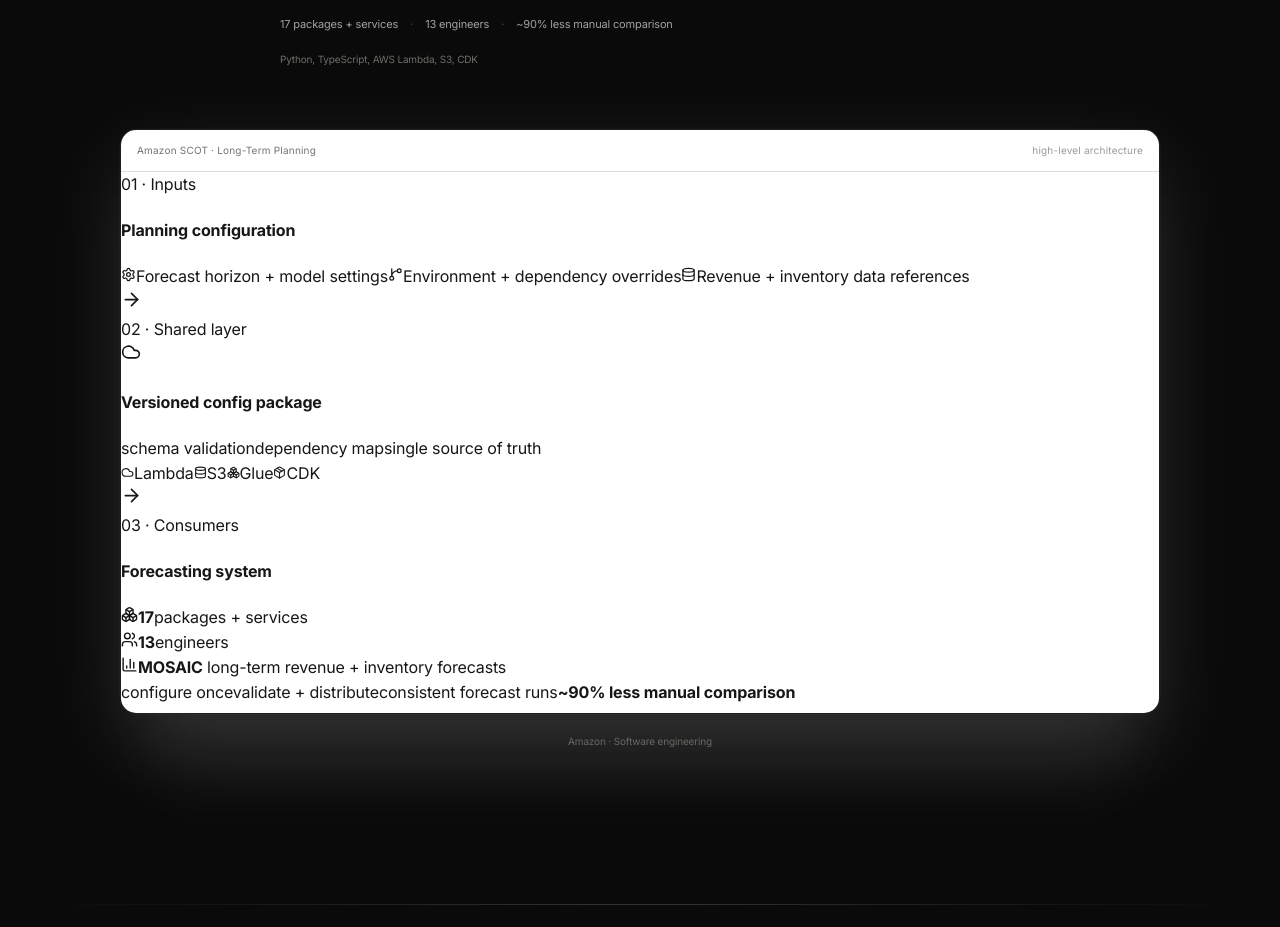
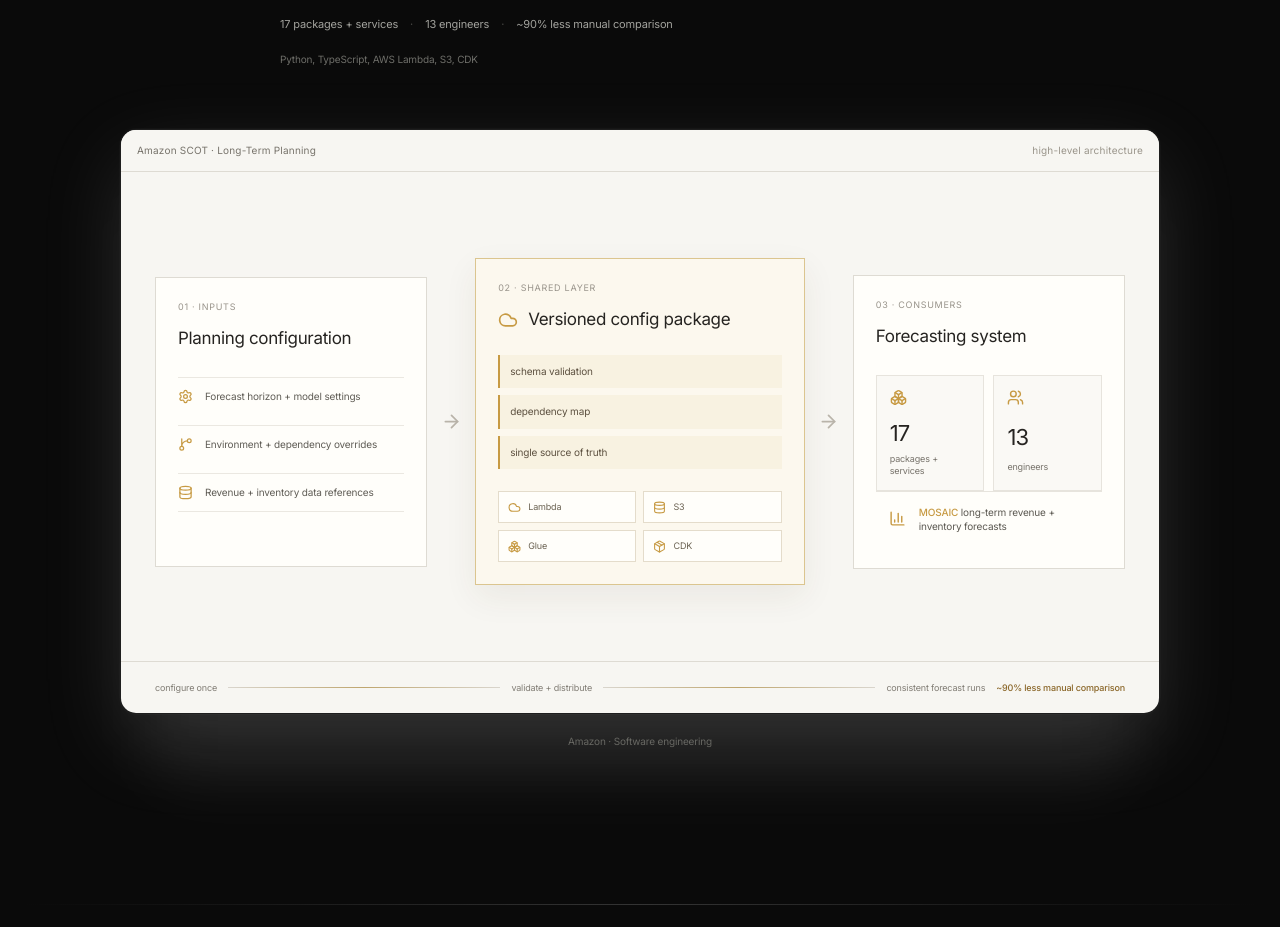
Before and after one commit to kenchengkc/personal-website, a Next.js app: page / in a window 1280 px wide. Shown: the part 2060-2987 px from the top of the page. Built offline with nearby package versions, Linux system fonts and the light colour scheme.

Commit message:
Style Amazon AWS architecture visualization

```diff
--- a/app/project-demos.css
+++ b/app/project-demos.css
@@ -27,66 +27,227 @@
   color: #9a9994;
 }
 
-/* Amazon */
-
-.amazon-config {
-  height: calc(100% - 42px);
-  display: grid;
-  grid-template-columns: minmax(0, 1.25fr) minmax(180px, 0.75fr);
-}
-
-.amazon-code {
-  display: grid;
-  align-content: center;
-  gap: 3px;
-  padding: 36px;
-  font-family: ui-monospace, SFMono-Regular, Menlo, Monaco, Consolas, monospace;
-  font-size: clamp(11px, 1.15vw, 14px);
-  line-height: 1.7;
-}
-
-.amazon-code > span {
-  display: block;
-  padding: 3px 8px;
-}
-
-.amazon-code > span:not(:first-child):not(:last-child) {
-  padding-left: 26px;
-}
-
-.amazon-code i {
-  color: #6f6d68;
-  font-style: normal;
-}
-
-.amazon-services {
-  display: grid;
-  align-content: center;
-  gap: 0;
-  padding: 28px;
-  border-left: 1px solid #deddd8;
-}
-
-.amazon-services span {
+/* Amazon: high-level configuration and distribution architecture. */
+
+.amazon-demo {
+  --amazon-gold: #c79a43;
+  --amazon-gold-soft: #f5ecd8;
+  --amazon-ink: #262421;
+  --amazon-muted: #77736b;
+  --amazon-line: #dedbd3;
+  background: #f7f6f2;
+  color: var(--amazon-ink);
+}
+
+.amazon-demo .demo-topline {
+  border-color: var(--amazon-line);
+  background: #f7f6f2;
+  color: var(--amazon-muted);
+}
+
+.amazon-demo .demo-topline span:last-child {
+  color: #9a958b;
+}
+
+.amazon-architecture {
+  height: calc(100% - 94px);
+  display: grid;
+  grid-template-columns: minmax(0, 0.95fr) 24px minmax(0, 1.15fr) 24px minmax(0, 0.95fr);
+  gap: 12px;
+  align-items: center;
+  padding: 28px 34px 18px;
+}
+
+.amazon-stage {
+  min-width: 0;
+  min-height: 290px;
+  display: flex;
+  flex-direction: column;
+  padding: 22px;
+  border: 1px solid var(--amazon-line);
+  background: #fffefa;
+}
+
+.amazon-stage-label {
+  color: #99948b;
+  font-size: 9px;
+  letter-spacing: 0.08em;
+  text-transform: uppercase;
+}
+
+.amazon-stage h4 {
+  margin: 14px 0 0;
+  font-size: 17px;
+  font-weight: 400;
+  line-height: 1.25;
+  letter-spacing: -0.02em;
+}
+
+.amazon-input-list {
+  display: grid;
+  gap: 10px;
+  margin-top: 28px;
+}
+
+.amazon-input-list > span {
+  display: grid;
+  grid-template-columns: 18px minmax(0, 1fr);
+  gap: 9px;
+  align-items: center;
+  padding: 11px 0;
+  border-top: 1px solid #ebe8e1;
+  color: #605d56;
+  font-size: 10px;
+  line-height: 1.35;
+}
+
+.amazon-input-list > span:last-child {
+  border-bottom: 1px solid #ebe8e1;
+}
+
+.amazon-input-list svg {
+  color: var(--amazon-gold);
+}
+
+.amazon-flow-arrow {
+  justify-self: center;
+  color: #b9b4aa;
+}
+
+.amazon-config-layer {
+  border-color: #dbc58f;
+  background: #fcf8ee;
+  box-shadow: 0 12px 32px rgba(70, 56, 29, 0.07);
+}
+
+.amazon-shared-heading {
   display: flex;
   align-items: center;
   gap: 10px;
-  min-height: 42px;
-  border-bottom: 1px solid #ecebe7;
-  color: #474641;
-  font-size: 12px;
-}
-
-.amazon-services span:first-child {
-  border-top: 1px solid #ecebe7;
-}
-
-.amazon-services i {
-  width: 6px;
-  height: 6px;
-  border: 1px solid #77756f;
-  border-radius: 50%;
-  background: #77756f;
+  margin-top: 14px;
+}
+
+.amazon-shared-heading svg {
+  color: var(--amazon-gold);
+}
+
+.amazon-shared-heading h4 {
+  margin: 0;
+}
+
+.amazon-config-core {
+  display: grid;
+  gap: 7px;
+  margin-top: 24px;
+}
+
+.amazon-config-core span {
+  padding: 9px 10px;
+  border-left: 2px solid var(--amazon-gold);
+  background: rgba(199, 154, 67, 0.07);
+  color: #5d5140;
+  font-size: 10px;
+}
+
+.amazon-aws-services {
+  display: grid;
+  grid-template-columns: 1fr 1fr;
+  gap: 7px;
+  margin-top: auto;
+  padding-top: 22px;
+}
+
+.amazon-aws-services span {
+  display: flex;
+  align-items: center;
+  gap: 7px;
+  padding: 8px 9px;
+  border: 1px solid #e4dccb;
+  background: #fffefa;
+  color: #6b6252;
+  font-size: 9px;
+}
+
+.amazon-aws-services svg {
+  color: var(--amazon-gold);
+}
+
+.amazon-consumer-map {
+  display: grid;
+  grid-template-columns: 1fr 1fr;
+  gap: 9px;
+  margin-top: 28px;
+}
+
+.amazon-consumer-map > div {
+  min-width: 0;
+  display: grid;
+  gap: 3px;
+  padding: 13px;
+  border: 1px solid #e7e4dd;
+  background: #faf9f5;
+}
+
+.amazon-consumer-map svg {
+  color: var(--amazon-gold);
+}
+
+.amazon-consumer-map strong {
+  margin-top: 7px;
+  font-size: 22px;
+  font-weight: 400;
+  letter-spacing: -0.04em;
+}
+
+.amazon-consumer-map span {
+  color: var(--amazon-muted);
+  font-size: 9px;
+  line-height: 1.3;
+}
+
+.amazon-output {
+  display: grid;
+  grid-template-columns: 20px minmax(0, 1fr);
+  gap: 10px;
+  align-items: center;
+  margin-top: auto;
+  padding: 13px;
+  border-top: 1px solid #e7e4dd;
+  color: #5c5952;
+  font-size: 10px;
+  line-height: 1.4;
+}
+
+.amazon-output svg,
+.amazon-output strong {
+  color: var(--amazon-gold);
+}
+
+.amazon-output strong {
+  font-weight: 500;
+}
+
+.amazon-impact {
+  height: 52px;
+  display: flex;
+  align-items: center;
+  gap: 11px;
+  padding: 0 34px;
+  border-top: 1px solid var(--amazon-line);
+  color: #817d75;
+  font-size: 9px;
+}
+
+.amazon-impact i {
+  flex: 1;
+  height: 1px;
+  background: linear-gradient(90deg, #d9d5cd, #bfa66f, #d9d5cd);
+}
+
+.amazon-impact strong {
+  margin-left: auto;
+  color: #8a6628;
+  font-weight: 500;
 }
 
 /* Quantiv, copied from the /about research-loop visual language. */
@@ -1077,16 +1238,35 @@
 }
 
 @media (max-width: 620px) {
-  .amazon-config {
+  .amazon-architecture {
+    height: calc(100% - 42px);
     grid-template-columns: 1fr;
-  }
-
-  .amazon-code {
-    padding: 24px;
-  }
-
-  .amazon-services {
+    align-content: start;
+    gap: 10px;
+    padding: 16px;
+    overflow-y: auto;
+  }
+
+  .amazon-stage {
+    min-height: 0;
+    padding: 16px;
+  }
+
+  .amazon-flow-arrow,
+  .amazon-impact {
     display: none;
+  }
+
+  .amazon-input-list {
+    margin-top: 16px;
+  }
+
+  .amazon-consumer-map {
+    margin-top: 16px;
+  }
+
+  .amazon-aws-services {
+    margin-top: 16px;
   }
 
   .qv-story-grid article {
```
